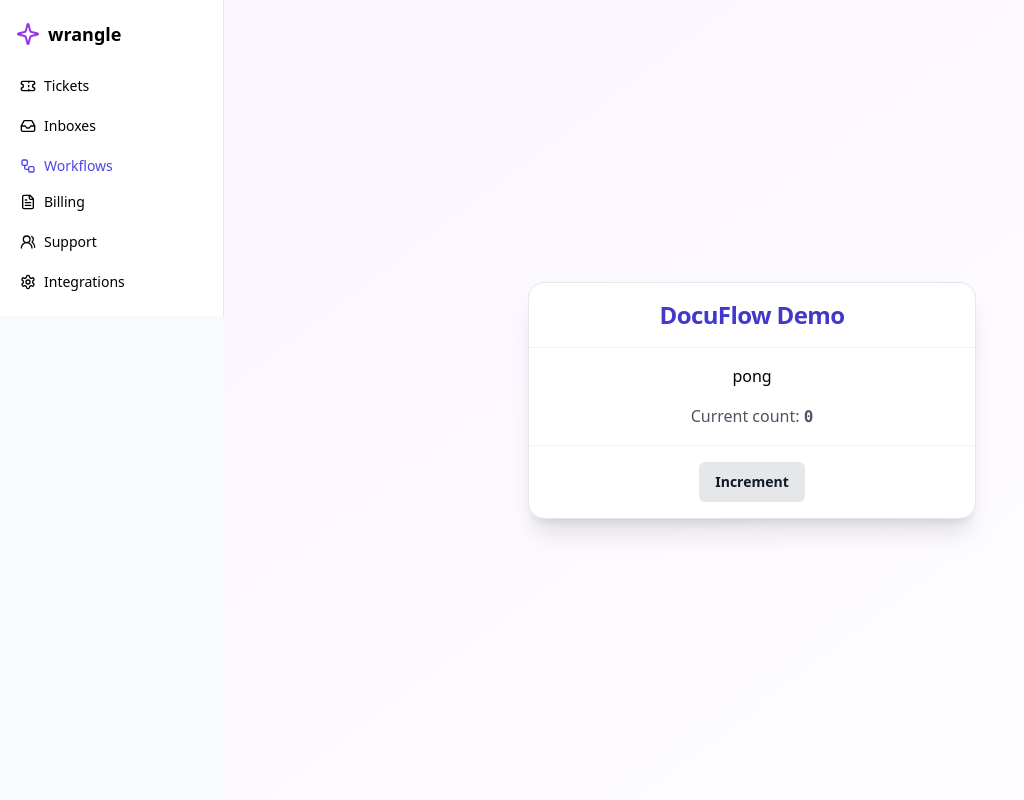
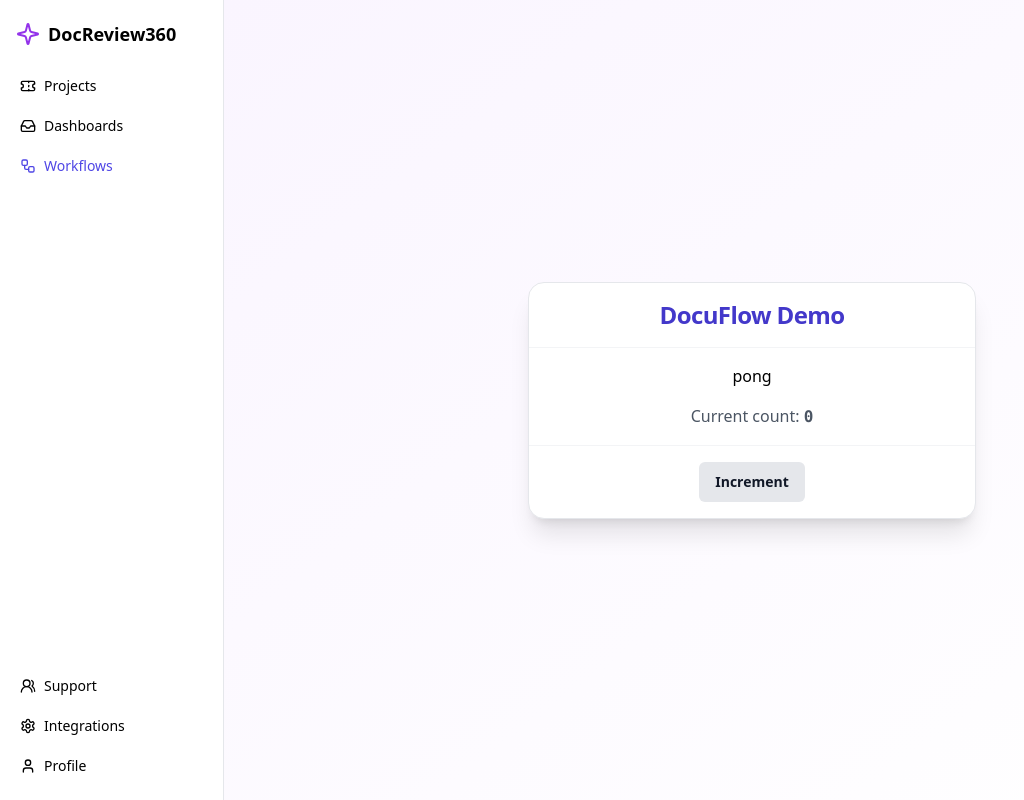
Before and after one commit to eputnam77/DocReview360, a Next.js app in the folder frontend/: page / in a window 1280 px wide. Shown: the whole page, without its empty margins (0-1024 px from the left). Built offline with nearby package versions, Linux system fonts and the light colour scheme.

Commit message:
feat(frontend): update sidebar layout

```diff
--- a/frontend/components/workflow/Sidebar.tsx
+++ b/frontend/components/workflow/Sidebar.tsx
@@ -11,12 +11,13 @@ import {
   Users2,
   BarChart2,
   Settings,
+  User,
 } from "lucide-react";
 import { cn } from "@/lib/utils";
 
 const NAV = [
-  { icon: <Ticket className="h-4 w-4" />, label: "Tickets", href: "/tickets" },
-  { icon: <Inbox className="h-4 w-4" />, label: "Inboxes", href: "/inboxes" },
+  { icon: <Ticket className="h-4 w-4" />, label: "Projects", href: "/projects" },
+  { icon: <Inbox className="h-4 w-4" />, label: "Dashboards", href: "/dashboards" },
   {
     icon: <Workflow className="h-4 w-4" />,
     label: "Workflows",
@@ -26,17 +27,13 @@ const NAV = [
 ];
 
 const FOOTER = [
-  {
-    icon: <FileText className="h-4 w-4" />,
-    label: "Billing",
-    href: "/billing",
-  },
   { icon: <Users2 className="h-4 w-4" />, label: "Support", href: "/support" },
   {
     icon: <Settings className="h-4 w-4" />,
     label: "Integrations",
     href: "/integrations",
   },
+  { icon: <User className="h-4 w-4" />, label: "Profile", href: "/profile" },
 ];
 
 export default function Sidebar() {
@@ -70,11 +67,12 @@ export default function Sidebar() {
   );
 
   return (
-    <aside className="flex h-full w-56 flex-col border-r bg-white dark:bg-gray-950">
+    <aside className="flex h-screen w-56 flex-col border-r bg-white dark:bg-gray-950">
       {/* Logo */}
       <div className="flex items-center gap-2 px-4 py-5">
         <Sparkle className="h-6 w-6 text-purple-600" />
-        <span className="text-lg font-semibold">wrangle</span>
+        {/* Replace text with organization logo if available */}
+        <span className="text-lg font-semibold">DocReview360</span>
       </div>
 
       {/* Main nav */}
@@ -85,7 +83,7 @@ export default function Sidebar() {
       </nav>
 
       {/* Footer */}
-      <div className="mt-auto space-y-1 px-2 pb-4">
+      <div className="mt-auto space-y-1 px-2 pb-4 pt-10">
         {FOOTER.map((item) => (
           <NavItem key={item.label} {...item} />
         ))}
```
